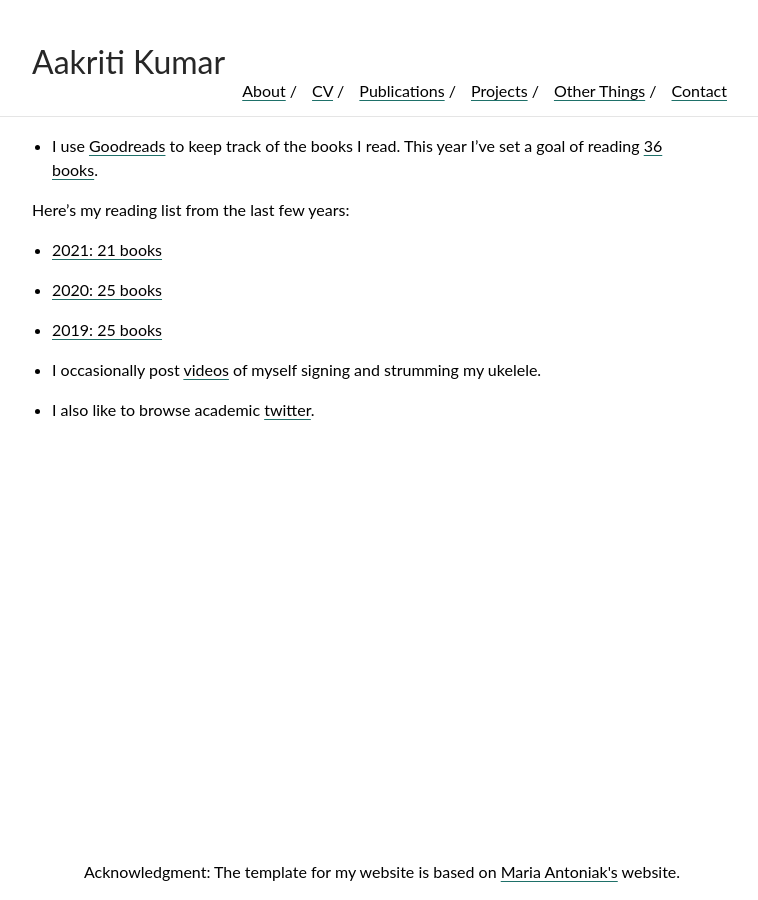
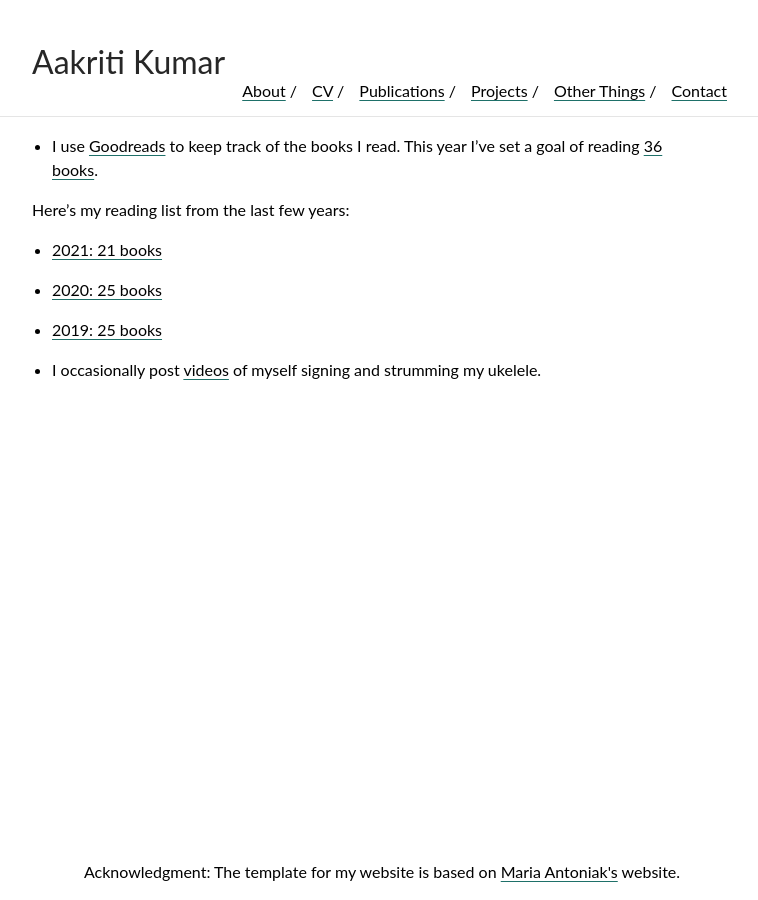
Before and after one commit to aakriti1kumar/aakriti1kumar.github.io, a Jekyll site: the page built from otherthings.md, in a window 1280 px wide. Shown: the whole page, without its empty margins (258-1016 px from the left). Built offline with Jekyll 4.4.1, drawn with Linux system fonts in a browser that asks for light colours; our own code applies the rules of GitHub Pages for plain Markdown files.

Commit message:
Update otherthings.md

```diff
--- a/otherthings.md
+++ b/otherthings.md
@@ -15,7 +15,6 @@ Here's my reading list from the last few years:
 * I occasionally post [videos](https://www.instagram.com/aakritikumarmusic/?hl=en) of myself signing and strumming my ukelele.
 <br>
 
-* I also like to browse academic [twitter](https://twitter.com/aakriti1kumar).
 
 
 <p style=" position: absolute; bottom: 0; left: 0; width: 100%; text-align: center;">Acknowledgment:
```
